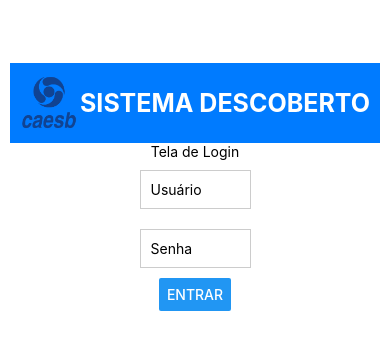
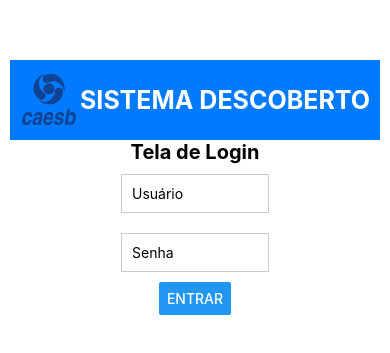
Before and after one commit to GabrielTrindade20/Projeto_Sitema_Descoberto, a React Native app in the folder app/: screen / in a window 390 px wide. Shown: the part 235-588 px from the top of the page. Built offline with nearby package versions, Linux system fonts and the light colour scheme.

Commit message:
tela de login

```diff
--- a/app/App.js
+++ b/app/App.js
@@ -1,17 +1,17 @@
 import { StatusBar } from 'expo-status-bar';
-import { StyleSheet, Text, View } from 'react-native';
+import { SafeAreaView, StyleSheet, Text, View } from 'react-native';
 
 import LoginScreen from './src/screens/Login';
 import Header from './src/components/Header';
 
 export default function App() {
   return (
-    <View style={styles.container}>
+    <SafeAreaView style={styles.container}>
       <View>
         <Header />
         <LoginScreen />
       </View>
-    </View>
+    </SafeAreaView>
   );
 }
 
--- a/app/app.json
+++ b/app/app.json
@@ -3,7 +3,7 @@
     "name": "app",
     "slug": "app",
     "version": "1.0.0",
-    "orientation": "LANDSCAPE",
+    "orientation": "landscape",
     "icon": "./assets/icon.png",
     "userInterfaceStyle": "light",
     "splash": {
@@ -21,10 +21,13 @@
       "adaptiveIcon": {
         "foregroundImage": "./assets/adaptive-icon.png",
         "backgroundColor": "#ffffff"
+      },
+      "config": {
+        "screenOrientation": "landscape"
+      },
+      "web": {
+        "favicon": "./assets/favicon.png"
       }
-    },
-    "web": {
-      "favicon": "./assets/favicon.png"
     }
   }
 }
--- a/app/src/screens/Login.js
+++ b/app/src/screens/Login.js
@@ -20,7 +20,7 @@
   return (
     <View style={styles.container}>
 
-      <Text style={styles.heading}>Tela de Login</Text>
+      <Text style={styles.title}>Tela de Login</Text>
       <TextInput
         style={styles.input}
         placeholder="Usuário"
@@ -46,11 +46,11 @@
     alignItems: 'center',
   },
   title: {
-    fontSize: 24,
+    fontSize: 20,
     fontWeight: 'bold',
   },
   input: {
-    width: '30%',
+    width: '40%',
     marginVertical: 10,
     padding: 10,
     borderWidth: 1,
```
